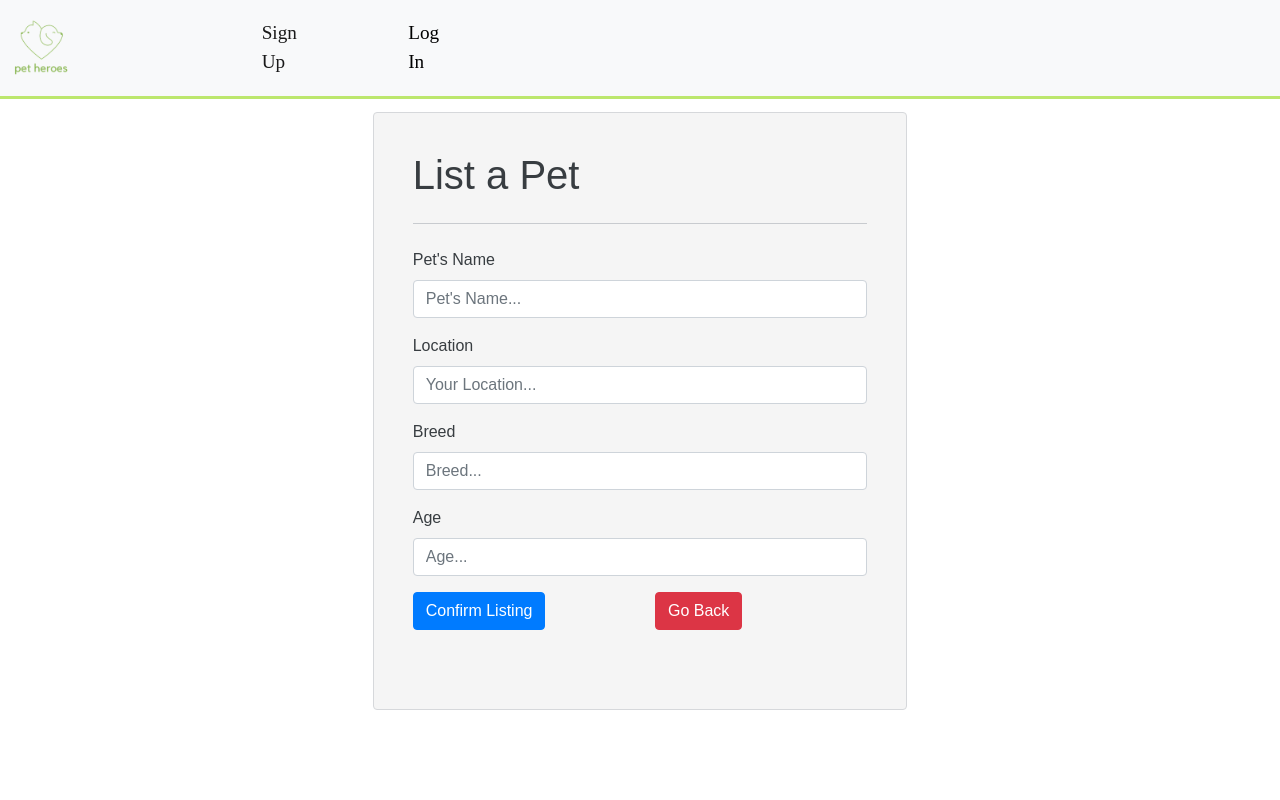
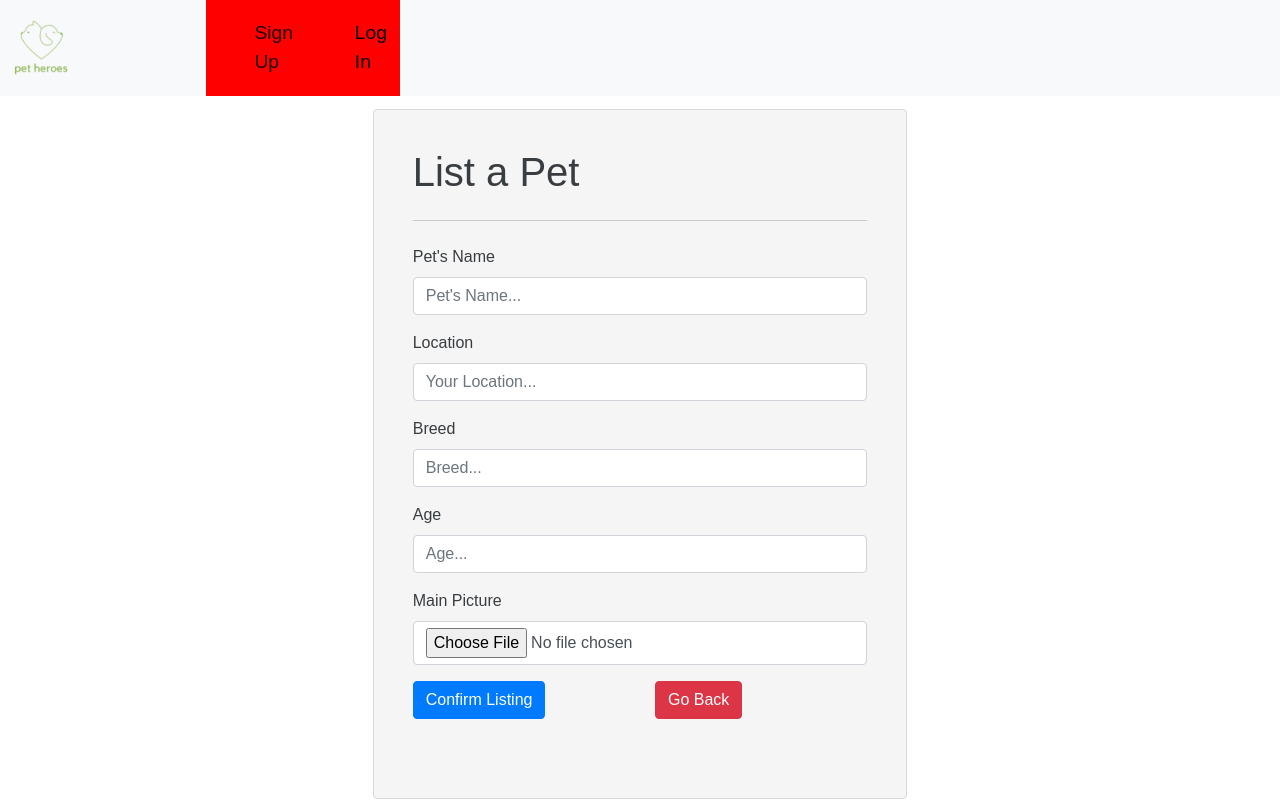
Before and after one commit to belskiza/Pet-Heroes-, a PHP site: page /list.php in a window 1280 px wide. Run offline with PHP 8.4, Linux system fonts and the light colour scheme.

Commit message:
Listing, editing and deleting pets added. Can view each pet's page. Uploading of photos and new landing page

```diff
--- a/additional/functions.inc.php
+++ b/additional/functions.inc.php
@@ -229,8 +229,8 @@ function loginUser($conn, $username, $password) {
  * @param $age
  * @param $user_id
  */
-function listPet($conn, $name, $location, $breed, $age ,$user_id){
-    $conn->query("INSERT INTO pets (pet_name, location, user_id, breed, age) VALUES ('$name', '$location', '$user_id', '$breed', '$age')") or die ($conn->error);
+function listPet($conn, $name, $location, $breed, $age ,$user_id, $picture_destination){
+    $conn->query("INSERT INTO pets (pet_name, location, user_id, breed, age, picture_destination) VALUES ('$name', '$location', '$user_id', '$breed', '$age', '$picture_destination')") or die ($conn->error);
     /*
     $sql =
 
@@ -243,7 +243,7 @@ function listPet($conn, $name, $location, $breed, $age ,$user_id){
     mysqli_stmt_execute($stmt);
     mysqli_stmt_close($stmt);
     */
-    header("location: ../all_pets.php?message=list_success");
+    header("location: ../account.php?message=list_success");
     exit();
 }
 
@@ -266,6 +266,25 @@ function fetchPets($conn){
         return $resultData;
 }
 
+function fetchMyPets($conn, $user_id){
+    $sql = "SELECT * FROM pets WHERE user_id = $user_id;";
+    // Using a prepared statement to stop the user from being able to write code into the input boxes which could
+    // damage the database
+    $stmt = mysqli_stmt_init($conn);
+    if (!mysqli_stmt_prepare($stmt, $sql)) {
+        header("location: ../sign_up.php?error=stmt_failed");
+        exit();
+    }
+
+    mysqli_stmt_execute($stmt);
+
+    $resultData = mysqli_stmt_get_result($stmt);
+
+    mysqli_stmt_close($stmt);
+
+    return $resultData;
+}
+
 function deletePet($conn, $id){
     $sql = "DELETE FROM pets WHERE pet_id = $id;";
     // Using a prepared statement to stop the user from being able to write code into the input boxes which could
@@ -279,7 +298,7 @@ function deletePet($conn, $id){
     mysqli_stmt_execute($stmt);
     mysqli_stmt_close($stmt);
 
-    header("location: ../all_pets.php?message=delete_success");
+    header("location: ../account.php?message=delete_success");
     exit();
 
 }
@@ -316,13 +335,13 @@ function updatePet($conn, $pet_id, $name, $location, $breed, $age){
     // damage the database
     $stmt = mysqli_stmt_init($conn);
     if (!mysqli_stmt_prepare($stmt, $sql)) {
-        header("location: ../all_pets.php?error=stmt_failed");
+        header("location: ../account.php?error=stmt_failed");
         exit();
     }
 
     mysqli_stmt_execute($stmt);
     mysqli_stmt_close($stmt);
 
-    header("location: ../all_pets.php?message=update_success");
+    header("location: ../account.php?message=update_success");
     exit();
 }
--- a/additional/list.inc.php
+++ b/additional/list.inc.php
@@ -17,7 +17,39 @@ if (isset($_POST['submit'])){
     $breed = $_POST['breed'];
     $age = $_POST['age'];
     $user_id = $_SESSION['user_id'];
-    listPet($conn, $name, $location, $breed, $age, $user_id);
+
+    $picture = $_FILES['picture'];
+    $fileName = $_FILES['picture']['name'];
+    $fileTmpName = $_FILES['picture']['tmp_name'];
+    $fileSize = $_FILES['picture']['size'];
+    $fileError = $_FILES['picture']['error'];
+    $fileType = $_FILES['picture']['type'];
+
+    $fileExt = explode('.', $fileName);
+    $fileActualExt = strtolower(end($fileExt));
+
+    $allowed = array('jpg', 'jpeg', 'png');
+
+    if (in_array($fileActualExt, $allowed)) {
+        if ($fileError === 0){
+            if ($fileSize < 1000000) {
+                $fileNameNew = uniqid('', true).".".$fileActualExt;
+                $fileDestination = '../uploads/'.$fileNameNew;
+                move_uploaded_file($fileTmpName, $fileDestination);
+            } else {
+                header("location: ../list.php?error=file_too_big");
+                exit();
+            }
+        } else {
+            header("location: ../list.php?error=uploading_file");
+            exit();
+        }
+    } else {
+        header("location: ../list.php?error=invalid_file_type");
+        exit();
+    }
+
+    listPet($conn, $name, $location, $breed, $age, $user_id, $fileNameNew);
 }
 
 if (isset($_GET['delete'])){
--- a/additional/pet.inc.php
+++ b/additional/pet.inc.php
@@ -7,5 +7,5 @@ require_once 'functions.inc.php';
 
 if(isset($_GET['pet'])){
     $pet_id = $_GET['pet'];
-    $result = fetchPetsFromId($conn, $pet_id);
+    $result = fetchPetFromId($conn, $pet_id);
 }
--- a/header.php
+++ b/header.php
@@ -43,18 +43,14 @@
         .navbar .navbar-nav .nav-link:hover::after {
             width: 100%;
         }
+        .nav-item{
+            background-color: red;
+            padding-left: 20%;
+        }
 
-        .navbar li{
-            font-family: "Chelsea Market";
-            color: black;
-            position: center;
-            margin-right: 25%;
-            margin-left: 25%;
-        }
-        .navbar{
-            width: 100%;
-            border-bottom: 3px solid #BCE76D;
-        }
+
+
+
 
     </style>
 </head>
@@ -62,7 +58,7 @@
 <body> <!-- logo placeholder -->
 
 <?php if (isset($_SESSION['username'])){
-    echo "<nav class='navbar navbar-expand-lg navbar-light bg-light'>
+    echo "<nav class='navbar sticky-top navbar-expand-lg navbar-light bg-light'>
                 <a href='landing_page.php' ><img src='Files/logo.png'></a>
                 <button class='navbar-toggler' type='button' data-toggle='collapse' data-target='#navbarNav' aria-controls='navbarNav' aria-expanded='false' aria-label='Toggle navigation'>
     <span class='navbar-toggler-icon'></span>
@@ -79,7 +75,7 @@
         <a class='nav-link' href='list.php' style='font-size: 1.5vw'>Upload</a>
       </li>
       <li class='nav-item'>
-        <a class='nav-link' href='account.php' style='font-size: 1.5vw'>Account</a>
+        <a class='nav-link float-md-right' href='account.php' style='font-size: 1.5vw'>Account</a>
       </li>
     </ul>
   </div>
@@ -87,7 +83,7 @@
 
 
 } else {
-    echo "<nav class='navbar navbar-expand-lg navbar-light bg-light'>
+    echo "<nav class='navbar sticky-top navbar-expand-lg navbar-light bg-light'>
                 <a href='landing_page.php' ><img src='Files/logo.png'></a>
                 <button class='navbar-toggler' type='button' data-toggle='collapse' data-target='#navbarNav' aria-controls='navbarNav' aria-expanded='false' aria-label='Toggle navigation'>
     <span class='navbar-toggler-icon'></span>
--- a/home.php
+++ b/home.php
@@ -45,6 +45,8 @@
         .move {
             margin-top: 2%;
         }
+
+
 
     </style>
     <?php include_once 'header.php'?>
--- a/list.php
+++ b/list.php
@@ -3,13 +3,28 @@
     <?php require_once 'additional/list.inc.php'; ?>
 
         <div class="alert alert-secondary col-md-4" style="margin:auto; margin-top: 1%; padding: 3%; background-color: whitesmoke; min-width: 400pt">
-            <form action="additional/list.inc.php" method="POST">
+            <form action="additional/list.inc.php" method="POST" enctype="multipart/form-data">
                 <input type="hidden" name="pet_id" value="<?php if (isset($_GET['edit'])){
                     echo $_GET['edit'];}?>">
                 <h1 class="display-6"> <?php if (isset($_GET['edit'])){
                     ?> Edit Listing <?php
                     } else {?>List a Pet <?php } ?></h1>
                 <hr class="my-4">
+                <?php
+                if (isset($_GET["error"])) {
+                    echo "<div class='mb-3'>";
+                    if ($_GET["error"] == "invalid_file_type") {
+                        echo "<div class=\"alert alert-danger\" role=\"alert\">That file type is invalid</div>";
+                    }
+                    else if ($_GET["error"] == "uploading_file") {
+                        echo "<div class=\"alert alert-danger\" role=\"alert\">Unexpected error uploading file. Please try again</div>";
+                    }
+                    else if ($_GET["error"] == "file_too_big") {
+                        echo "<div class=\"alert alert-danger\" role=\"alert\">That file is too big. Please upload a smaller file</div>";
+                    }
+                    echo "</div>";
+                }
+                ?>
                 <div class="mb-3">
                     <label class="form-label" ">Pet's Name</label>
                     <input type="text" name="pet_name" class="form-control" value="<?php echo $name;?>" placeholder="Pet's Name..."
@@ -28,6 +43,12 @@
                     <label class="form-label" ">Age</label>
                     <input type="text" name="age" class="form-control" id="form-control" value="<?php echo $age; ?>" placeholder="Age...">
                 </div>
+                <?php if (!isset($_GET['edit'])){
+                    ?> <div class="mb-3">
+                        <label class="form-label" ">Main Picture</label>
+                        <input type="file" name="picture" class="form-control" id="form-control" placeholder="Upload Picture...">
+                    </div><?php
+                } else {?> <?php } ?>
                 <div class="mb-3">
                     <div class="row g-3">
                         <div class="col d-grid gap-2">
```
Also changed, not shown: account.php (+51 -11 lines), additional/mypets.inc.php (added, +7 -0 lines), landing_page.php (+6 -4 lines), pet.php (+8 -2 lines), uploads/6141d538589cc5.06921955.jpeg (added).
